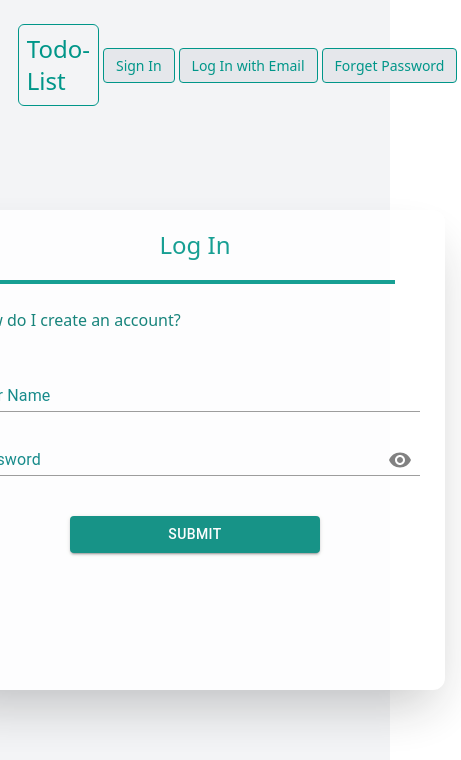
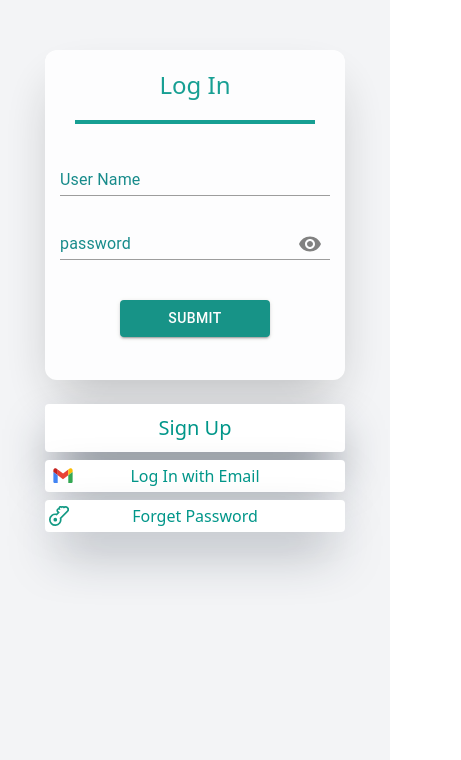
Before and after one commit to TodoListHub/TL-Front, a Next.js app: page /login in a window 390 px wide. Shown: the top 760 px of the page, 461 px wide, since content can reach past the window. Built offline with nearby package versions, Linux system fonts and the light colour scheme; what @mui/material-nextjs would draw is missing.

Commit message:
refactor | login page-responsive

```diff
--- a/src/app/login/component/LoginFrame.tsx
+++ b/src/app/login/component/LoginFrame.tsx
@@ -8,15 +8,23 @@ export default function LoginFrame () {
 
     return(
 
-        <div className="h-[480px] w-[500px] bg-white opacity-90 shadow-2xl border-zinc-300 rounded-xl flex flex-col items-center">
-            <div className=" text-teal-600  w-full h-[70px] flex justify-center items-center rounded-t-xl text-2xl hover:scale-95 hover:rounded-xl duration-500">
+        <div className="h-[330px]    w-[300px]
+                        sm:h-[360px] sm:w-[420px]
+                        md:h-[480px] md:w-[500px]
+                        lg:h-[480px] lg:w-[500px]
+                        mt-[50px] md:mt-0
+                        bg-white opacity-90 shadow-2xl border-zinc-300 rounded-xl flex flex-col items-center">
+            <div className=" text-teal-600 w-full h-[70px] flex justify-center items-center rounded-t-xl text-2xl
+                             hover:scale-95 hover:rounded-xl duration-500">
                 Log In
             </div>
             <hr className="text-teal-600 mb-2 border-2 w-[80%]" />
 
-            <Collapse />
-            <Input  />
-            <InputPassword title="password"  />
+            <div className="hidden md:block mt-4">
+                <Collapse />
+            </div>
+            <Input />
+            <InputPassword title="password" />
             <SubmitBotton title="login" />
 
         </div>
--- a/src/app/login/component/Navbar.tsx
+++ b/src/app/login/component/Navbar.tsx
@@ -73,7 +73,7 @@ export default function Navbar({ option1 }: { option1: string }) {
   }
 
   return (
-    <div className="navbar bg-gray-100 w-[95%] hover:scale-[99%] duration-500 mb-24 mt-4">
+    <div className="hidden md:flex navbar bg-gray-100 w-[95%] hover:scale-[99%] duration-500 md:mb-10 lg:mb-24 mt-4">
       <div className="flex-1">
         <div className="border p-2 rounded-md bg-gray-100 text-teal-600 text-2xl">Todo-List</div>
       </div>
--- /dev/null
+++ b/src/app/login/component/ResponsivedFrameOption.tsx
@@ -0,0 +1,81 @@
+"use client";
+import { usePathname, useRouter } from "next/navigation";
+import { useState } from "react";
+
+export default function ResponsiveFrameOption({ option1 }: { option1: string }) {
+  const router = useRouter();
+  const pathname = usePathname();
+  const [clicked, setClicked] = useState<{ [key: string]: boolean }>({});
+
+  const handleClick = (key: string, callback: () => void) => {
+    setClicked((prev) => ({ ...prev, [key]: !prev[key] }));
+    callback();
+  };
+
+  const RouteHandlerLogin = () => router.push("/login");
+  const RouteHandlerSignIn = () => router.push("/signin");
+  const RouteHandlerForgetPassword = () => router.push("/forget-password");
+  const RouteHandlerEmail = () => router.push("/login/withEmail");
+
+  let menuItems;
+  switch (pathname) {
+    case "/login":
+    case "/login/withEmail":
+    case "/forget-password":
+    case "/loginwithemail":
+    case "/reset-password":
+      menuItems = (
+        <>
+          <li className="w-[300px] sm:w-[420px]">
+            <a onClick={() => handleClick("signin", RouteHandlerSignIn)}
+               className={`text-teal-600 text-xl shadow-2xl h-12 shadow-gray-800 bg-white px-4 py-1 rounded-sm flex items-center justify-center duration-500 ${clicked["signin"] ? "bg-teal-600 text-white scale-98" : "hover:bg-teal-600 hover:text-white hover:scale-98"}`}>
+              {option1}
+            </a>
+          </li>
+
+          <li className="relative w-[300px] sm:w-[420px]">
+            <a onClick={() => handleClick("email", RouteHandlerEmail)}
+               className={`text-teal-600 shadow-2xl shadow-gray-800 bg-white px-4 py-1 rounded-sm block text-center duration-500 ${clicked["email"] ? "bg-teal-50 scale-98" : "hover:bg-teal-50 hover:scale-98"}`}>
+              Log In with Email
+            </a>
+            <img src="/gmail-svgrepo-com.svg" className={`w-7 h-7 absolute top-0.5 left-1 duration-500 ${clicked["email"] ? "scale-90" : "hover:scale-90"}`} alt=""/>
+          </li>
+
+          <li className="relative w-[300px] sm:w-[420px]">
+            <a onClick={() => handleClick("forget", RouteHandlerForgetPassword)}
+               className={`text-teal-600 shadow-2xl shadow-gray-800 bg-white px-4 py-1 rounded-sm block text-center duration-500 ${clicked["forget"] ? "bg-teal-50 scale-98" : "hover:bg-teal-50 hover:scale-98"}`}>
+              Forget Password
+            </a>
+            <img src="/password-svgrepo-com.svg" className={`w-5 h-5 absolute top-1.5 left-1 duration-500 ${clicked["forget"] ? "scale-90" : "hover:scale-90"}`} alt=""/>
+          </li>
+        </>
+      );
+      break;
+
+    case "/signin":
+      menuItems = (
+        <li>
+          <a onClick={() => handleClick("login", RouteHandlerLogin)}
+             className={`text-teal-600 px-4 py-2 rounded-md border block text-center duration-500 ${clicked["login"] ? "bg-gray-300" : "hover:bg-gray-300"}`}>
+            {option1}
+          </a>
+        </li>
+      );
+      break;
+
+    default:
+      menuItems = (
+        <li>
+          <a className="text-teal-600 bg-gray-200 px-4 py-2 rounded-md border block text-center">
+            {option1}
+          </a>
+        </li>
+      );
+  }
+
+  return (
+    <div className="flex flex-col items-center md:hidden navbar sm:w-[420px] py-4 duration-500 md:mb-10 lg:mb-24 mt-2">
+      <ul className="flex flex-col gap-2 justify-center items-center w-full ">{menuItems}</ul>
+    </div>
+  );
+}
--- a/src/app/login/component/collapse.tsx
+++ b/src/app/login/component/collapse.tsx
@@ -1,10 +1,10 @@
 export default function Collapse() {
     return (
-      <details className="collapse pl-2">
-        <summary className="collapse-title text-teal-700 duration-500">
+      <details className="collapse pl-2 ">
+        <summary className="collapse-title text-teal-700 duration-500 w-[480px] h-5 ">
           How do I create an account?
         </summary>
-        <div className="collapse-content text-teal-600 text-sm">
+        <div className="collapse-content text-teal-600 text-sm ">
           Click the {"Sign Up"} button in the top right corner and follow the registration process.
         </div>
       </details>
--- a/src/app/login/page.tsx
+++ b/src/app/login/page.tsx
@@ -2,14 +2,18 @@
 import LoginFrame from "./component/LoginFrame";
 
 import Navbar from "./component/Navbar";
+import ResponsiveFrameOption from "./component/ResponsivedFrameOption";
 
 export default function LoginMainFrame() {
 
   return (
 
-    <div className="w-screen h-screen bg-gray-100 flex flex-col items-center">
-      <Navbar option1="Sign In " />
+    <div className="w-full h-screen bg-gray-100 flex flex-col items-center">
+
+      <Navbar option1="Sign Up" />
       <LoginFrame />
+      <ResponsiveFrameOption option1="Sign Up " />
+
     </div>
   );
 }
--- a/src/app/signin/page.tsx
+++ b/src/app/signin/page.tsx
@@ -5,7 +5,7 @@ import SignInFrame from "./components/SignInFrame";
 export default function SignInMainFrame (){
 
     return(
-        <div className="w-screen h-screen bg-gray-100 flex flex-col items-center" >
+        <div className="w-screen h-full bg-gray-100 flex flex-col items-center" >
             <Navbar option1="Log In"/>
             <SignInFrame title="Sign In" />
         </div>
```
Also changed, not shown: public/gmail-svgrepo-com.svg (added), public/password-svgrepo-com.svg (added).
